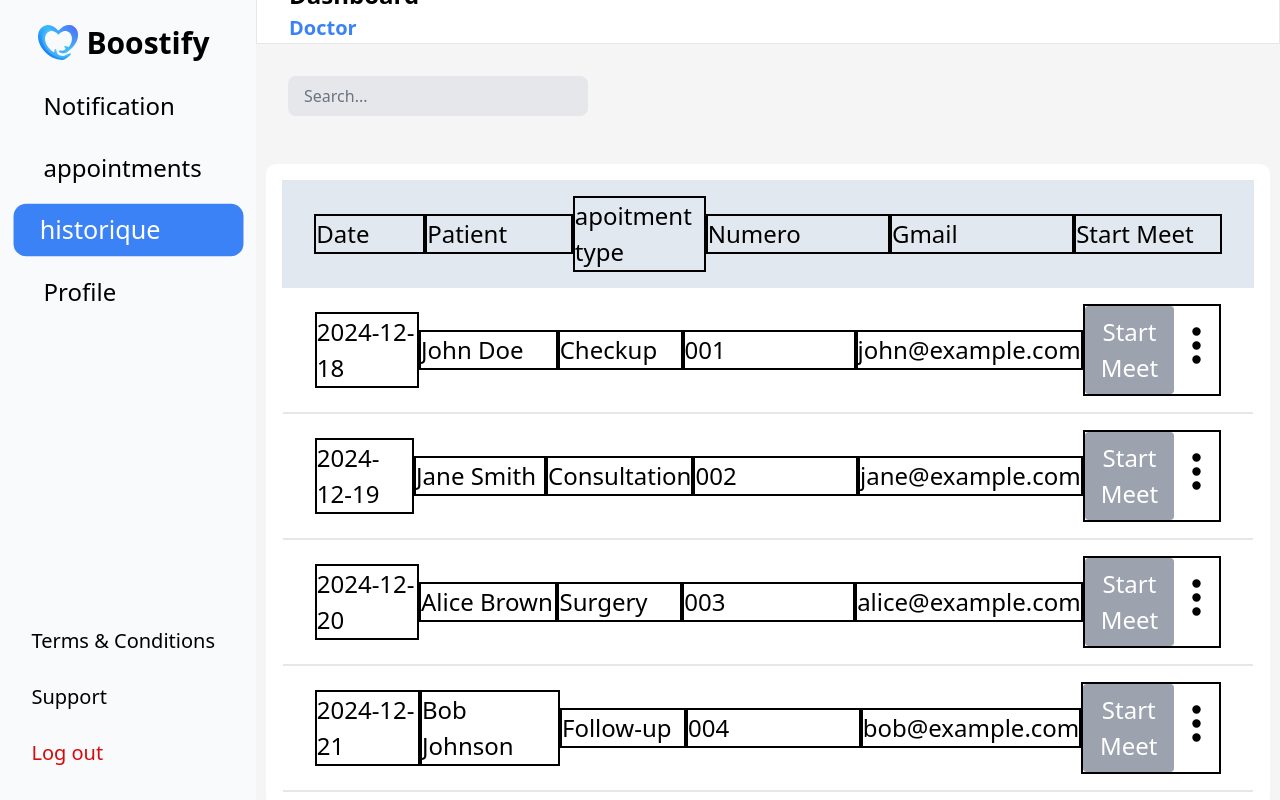
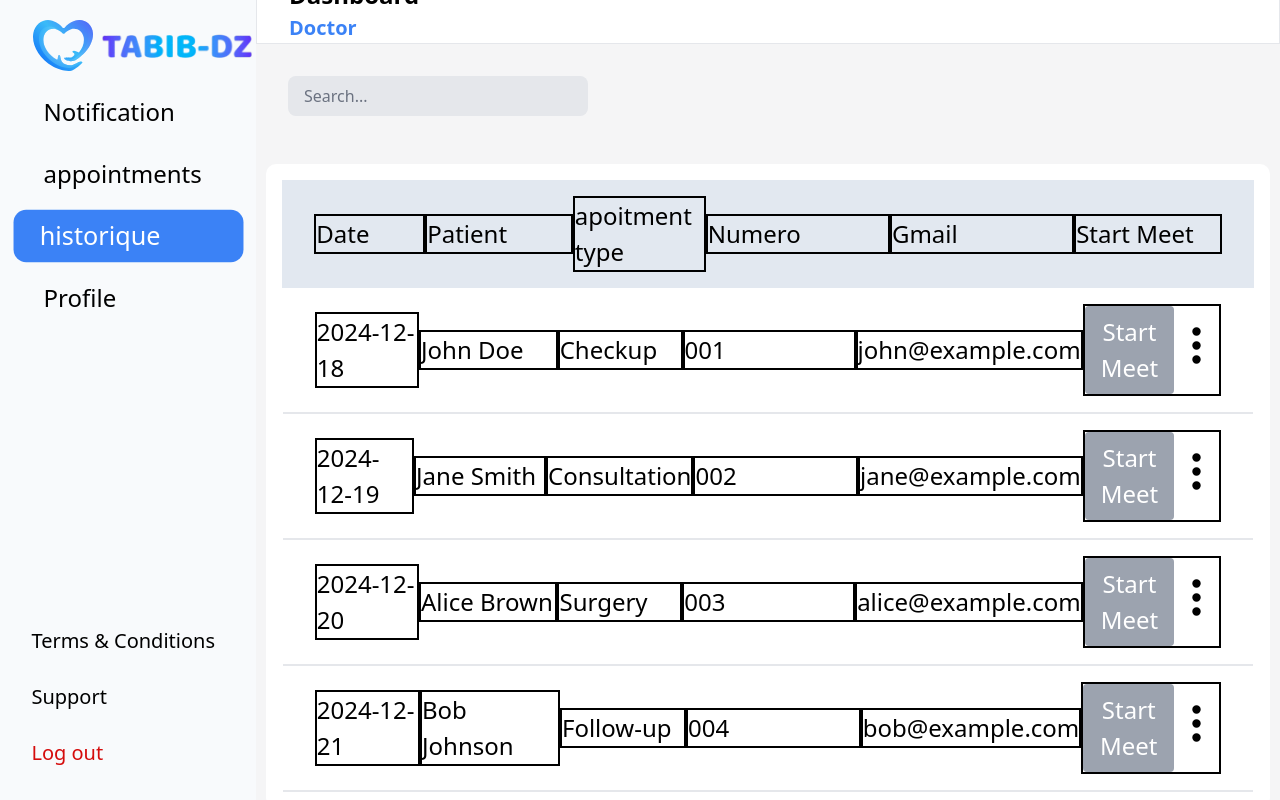
Before and after one commit to bouabca/DZtabib, a Next.js app: page /pages/dashDoc/historique in a window 1280 px wide. Built offline with nearby package versions, Linux system fonts and the light colour scheme.

Commit message:
new logo

```diff
--- a/app/pages/dashDoc/layout.tsx
+++ b/app/pages/dashDoc/layout.tsx
@@ -13,8 +13,22 @@ export default function RootLayout({ children }: { children: React.ReactNode })
           <div className="w-screen   md:w-[20%]  lg:w-[20%] overflow-x-visible   md:overflow-hidden md:overflow-y-scroll flex flex-col   gap-4 md:items-center   py-[20px] bg-slate-50 sidebar">
             {/* Logo */}
             <Link className="md:ml-[15%] gap-2  w-max-[80%]  mr-auto flex justify-center items-center text-[24px] lg:text-[30px] font-bold" href={"/"}>
-              <Image src="/svg/logo.svg" alt="logo" width={40} height={40} priority />
-              Boostify
+            <Image
+          src="/svg/logo.svg"
+          alt="logo"
+          width={60}
+          height={60}
+          priority // Ensures it loads faster (above-the-fold)
+        />
+              <Image
+
+      src="/png/tabib.png"
+      alt="logo"
+      width={160}
+      height={160}
+      priority // Ensures it loads faster (above-the-fold)
+    />
+
             </Link>
 
             {/* Navigation Tabs */}
```
